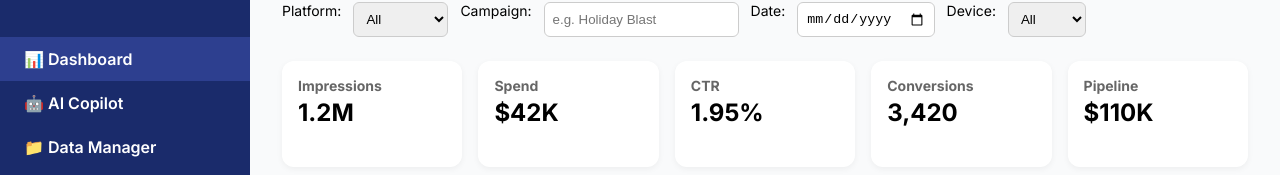
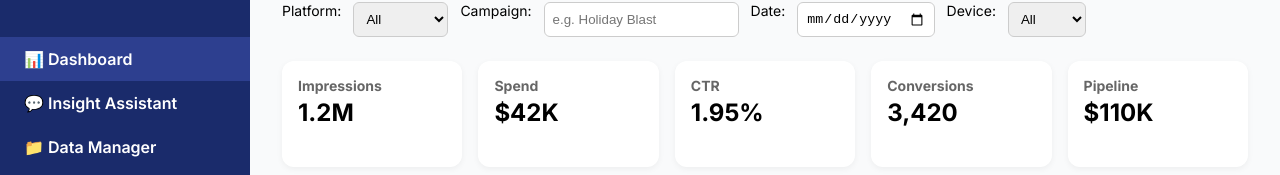
Before and after one commit to avichal16/active1.1, a plain HTML site: page index.html in a window 1280 px wide. Shown: the part 123-298 px from the top of the page. Drawn offline with Linux system fonts and the light colour scheme.

Commit message:
Update index.html

```diff
--- a/index.html
+++ b/index.html
@@ -129,7 +129,7 @@
   <aside>
     <img src="activ-logo.png" alt="ACTIV Logo" style="width: 120px; margin: 0 auto 16px auto; display: block;" />
     <a href="#" class="active" onclick="showTab('dashboard')">📊 Dashboard</a>
-    <a href="#" onclick="showTab('copilot')">🤖 AI Copilot</a>
+    <a href="#" onclick="showTab('copilot')">💬 Insight Assistant</a>
     <a href="#" onclick="showTab('data')">📁 Data Manager</a>
     <a href="#" onclick="showTab('integrations')">🔌 Integrations</a>
     <a href="#" onclick="showTab('settings')">⚙️ Settings</a>
@@ -158,7 +158,7 @@
     </div>
 
     <div id="copilot" class="tab">
-      <h2>AI Copilot</h2>
+      <h2>Insight Assistant</h2>
       <div class="chat-box">
         <textarea rows="4" placeholder="Ask me anything, like 'Show top campaigns by ROAS'"></textarea>
         <button onclick="renderCopilotCharts()">Submit</button>
```
